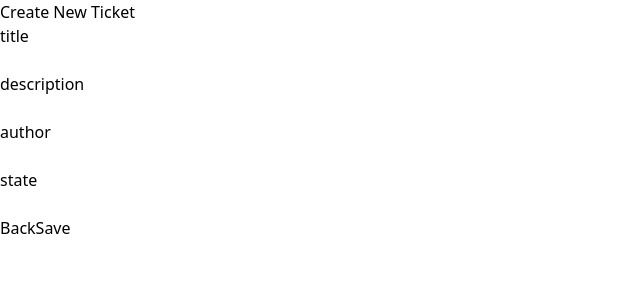
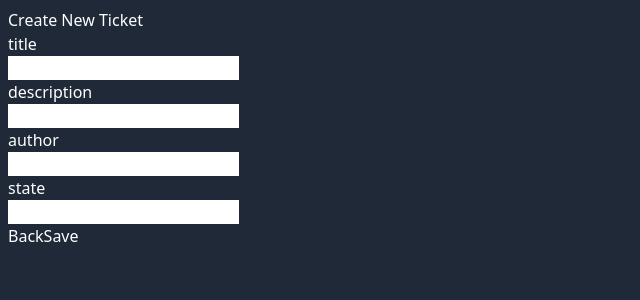
Before and after one commit to Traceton/Ticketer, a Next.js app: page /tickets/createTicket in a window 1280 px wide. Shown: the top 300 px of the page, without its empty margins (0-640 px from the left). Built offline with nearby package versions, Linux system fonts and the light colour scheme.

Commit message:
small changes

```diff
--- a/components/models/Ticket.js
+++ b/components/models/Ticket.js
@@ -1,19 +1,16 @@
 const mongoose = require("mongoose");
 
-
-  const ticketSchema = new mongoose.Schema({
-
-  title:{type:String,required:true},
-  description:{type:String,required:true},
-  author:{type:String,required:true},
-  state:{type:String,required:true},
+const ticketSchema = new mongoose.Schema({
+  title: { type: String, required: true },
+  description: { type: String, required: true },
+  author: { type: String, required: true },
+  state: { type: String, required: true },
   createdOn: {
     type: Date,
     required: true,
     default: Date.now(),
   },
+});
 
-  });
-
-
-  module.exports = mongoose.models.ticket || mongoose.model("ticket", ticketSchema);
+module.exports =
+  mongoose.models.ticket || mongoose.model("ticket", ticketSchema);
--- a/pages/tickets/createTicket.js
+++ b/pages/tickets/createTicket.js
@@ -1,29 +1,30 @@
-
-    import { useRouter } from 'next/router'
+import { useRouter } from "next/router";
 import React from "react";
 
 export default function CreateTicket() {
-    const router = useRouter()
+  const router = useRouter();
   const createNewTicket = async (event) => {
     event.preventDefault();
 
     const res = await fetch(`${process.env.NEXT_PUBLIC_HOST_URL}/api/tickets`, {
       body: JSON.stringify({
-           title: event.target.title.value, description: event.target.description.value, author: event.target.author.value, state: event.target.state.value
+        title: event.target.title.value,
+        description: event.target.description.value,
+        author: event.target.author.value,
+        state: event.target.state.value,
       }),
       headers: {
         "Content-Type": "application/json",
-          "User-Agent": "*"
+        "User-Agent": "*",
       },
       method: "POST",
     });
 
-      router.push(`/tickets`)
-
+    router.push(`/tickets`);
   };
 
   return (
-          <div>
+    <div className="bg-gray-800 text-white p-2 h-screen">
       <form onSubmit={createNewTicket}>
         <div>
           <h3>Create New Ticket</h3>
@@ -31,21 +32,13 @@
 
         <div>
           <div>
-                          <label htmlFor="title">
-                            title
-                          </label>
+            <label htmlFor="title">title</label>
             <div>
-                            <input
-                              type="text"
-                              name="title"
-                              id="title"
-                              autoComplete="title"
-                            />
+              <input type="text" name="title" id="title" autoComplete="title" />
             </div>
-                        </div><div>
-                          <label htmlFor="description">
-                            description
-                          </label>
+          </div>
+          <div>
+            <label htmlFor="description">description</label>
             <div>
               <input
                 type="text"
@@ -54,10 +47,9 @@
                 autoComplete="description"
               />
             </div>
-                        </div><div>
-                          <label htmlFor="author">
-                            author
-                          </label>
+          </div>
+          <div>
+            <label htmlFor="author">author</label>
             <div>
               <input
                 type="text"
@@ -66,35 +58,21 @@
                 autoComplete="author"
               />
             </div>
-                        </div><div>
-                          <label htmlFor="state">
-                            state
-                          </label>
+          </div>
           <div>
-                            <input
-                              type="text"
-                              name="state"
-                              id="state"
-                              autoComplete="state"
-                            />
+            <label htmlFor="state">state</label>
+            <div>
+              <input type="text" name="state" id="state" autoComplete="state" />
             </div>
           </div>
           <div>
             <div>
-                    <button
-                      onClick={() => router.back()}
-                      type="button"
-                    >
+              <button onClick={() => router.back()} type="button">
                 Back
               </button>
-                    <button
-                      type="submit"
-                    >
-                      Save
-                    </button>
+              <button type="submit">Save</button>
             </div>
           </div>
-
         </div>
       </form>
     </div>
--- a/pages/tickets/editTickets/[ticketId].js
+++ b/pages/tickets/editTickets/[ticketId].js
@@ -1,5 +1,5 @@
-
 import { useRouter } from "next/router";
+import Link from "next/link";
 
 export default function EditTicket(props) {
   // router object from next
@@ -10,62 +10,100 @@
   const updateTicket = async (event) => {
     event.preventDefault();
 
-      const res = await fetch(`${process.env.NEXT_PUBLIC_HOST_URL}/api/tickets/${ticketId}`, {
+    const res = await fetch(
+      `${process.env.NEXT_PUBLIC_HOST_URL}/api/tickets/${ticketId}`,
+      {
         body: JSON.stringify({
-           title: event.target.title.value, description: event.target.description.value, author: event.target.author.value, state: event.target.state.value
+          title: event.target.title.value,
+          description: event.target.description.value,
+          author: event.target.author.value,
+          state: event.target.state.value,
         }),
         headers: {
           "User-Agent": "*",
           "Content-Type": "application/json",
         },
         method: "PATCH",
-      });
+      }
+    );
 
-      router.push(`/tickets/${ticketId}`)
-
+    router.push(`/tickets/${ticketId}`);
   };
 
   const deleteTicket = async (event) => {
     event.preventDefault();
 
-      const res = await fetch(`${process.env.NEXT_PUBLIC_HOST_URL}/api/tickets/${ticketId}`, {
-
+    const res = await fetch(
+      `${process.env.NEXT_PUBLIC_HOST_URL}/api/tickets/${ticketId}`,
+      {
         headers: {
           "User-Agent": "*",
           "Content-Type": "application/json",
         },
         method: "DELETE",
-      });
+      }
+    );
 
-      router.push(`/tickets`)
-
-    }
+    router.push(`/tickets`);
+  };
 
   return (
+    <div className="h-screen p-2 rounded-md bg-gray-900 font-light text-white">
       <div>
+        <div className="flex flex-row justify-between">
+          <div className="flex flex-col justify-center">
+            <h3 className=" m-1 p-1 text-4xl leading-6 font-light text-white">
+              Edit Ticket
+            </h3>
+          </div>
+
+          <div className="m-2 p-2 ">
+            <div className="pt-2 flex justify-end">
+              <Link href="/tickets/createVehicle">
+                <a className="m-1 inline-flex justify-center py-2 px-4 border border-transparent shadow-sm text-xl font-light rounded-md text-white border-gray-500 hover:bg-gray-500 focus:outline-none focus:ring-2 focus:ring-offset-2 focus:ring-indigo-500">
+                  +
+                </a>
+              </Link>
+            </div>
+          </div>
+        </div>
+      </div>
+
       <form onSubmit={updateTicket}>
         <div>
-                <h3>Edit Ticket</h3>
+          <div className="">
+            <label htmlFor="state">State</label>
+            <div className="">
+              <select
+                defaultValue={props.ticket.state}
+                type="select"
+                id="state"
+                name="state"
+                autoComplete="state"
+                className="rounded-sm"
+              >
+                <option>New</option>
+                <option>Open</option>
+                <option>Closed</option>
+              </select>
+            </div>
           </div>
 
           <div>
-              <div>
-        <label htmlFor="title">
-          title
-        </label>
+            <label htmlFor="title">title</label>
             <div>
               <input
-          defaultValue={props.ticket.title}
+                defaultValue="title"
                 type="text"
                 name="title"
                 id="title"
                 autoComplete="title"
+                className="rounded-sm"
               />
             </div>
-      </div><div>
-        <label htmlFor="description">
-          description
-        </label>
+          </div>
+          <div>
+            <label htmlFor="description">description</label>
             <div>
               <input
                 defaultValue={props.ticket.description}
@@ -73,12 +111,12 @@
                 name="description"
                 id="description"
                 autoComplete="description"
+                className="rounded-sm"
               />
             </div>
-      </div><div>
-        <label htmlFor="author">
-          author
-        </label>
+          </div>
+          <div>
+            <label htmlFor="author">author</label>
             <div>
               <input
                 defaultValue={props.ticket.author}
@@ -86,44 +124,22 @@
                 name="author"
                 id="author"
                 autoComplete="author"
-          />
-        </div>
-      </div><div>
-        <label htmlFor="state">
-          state
-        </label>
-        <div>
-          <input
-          defaultValue={props.ticket.state}
-            type="text"
-            name="state"
-            id="state"
-            autoComplete="state"
+                className="rounded-sm"
               />
             </div>
           </div>
+
           <div>
             <div>
-                    <button
-                      onClick={() => router.back()}
-                      type="button"
-                    >
+              <button onClick={() => router.back()} type="button">
                 Back
               </button>
-                    <button
-                      onClick={deleteTicket}
-                      type="button"
-                    >
+              <button onClick={deleteTicket} type="button">
                 Delete
               </button>
-                    <button
-                      type="submit"
-                    >
-                      Save
-                    </button>
+              <button type="submit">Save</button>
             </div>
           </div>
-
         </div>
       </form>
     </div>
@@ -133,13 +149,16 @@
 export const getServerSideProps = async (context) => {
   // fetch ticket data from api here
   const ticketId = context.params.ticketId;
-    const res = await fetch(`${process.env.NEXT_PUBLIC_HOST_URL}/api/tickets/${ticketId}`, {
+  const res = await fetch(
+    `${process.env.NEXT_PUBLIC_HOST_URL}/api/tickets/${ticketId}`,
+    {
       headers: {
         "User-Agent": "*",
         Accept: "application/json; charset=UTF-8",
       },
-      method: "GET"
-    });
+      method: "GET",
+    }
+  );
 
   const data = await res.json();
 
--- a/pages/tickets/index.js
+++ b/pages/tickets/index.js
@@ -14,7 +14,7 @@ export default function Ticket(props) {
 
             <div className="m-2 p-2 w-full">
               <div className="pt-2 flex justify-end">
-                <Link href="/tickets/createVehicle">
+                <Link href="/tickets/createTicket">
                   <a className="m-1 inline-flex justify-center py-2 px-4 border border-transparent shadow-sm text-xl font-light rounded-md text-white border-gray-500 hover:bg-gray-500 focus:outline-none focus:ring-2 focus:ring-offset-2 focus:ring-indigo-500">
                     +
                   </a>
--- a/tailwind.config.js
+++ b/tailwind.config.js
@@ -7,4 +7,4 @@ module.exports = {
     extend: {},
   },
   plugins: [],
-}
+};
```
Lines whose indentation alone changed are shown as unchanged.
